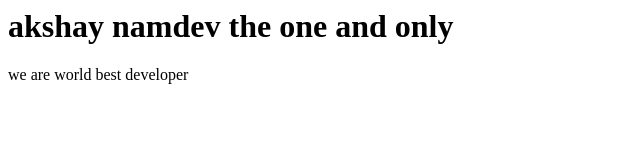
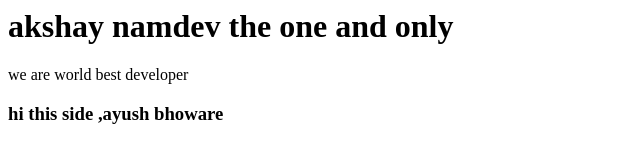
Before and after one commit to ayushbhoware/html5, a plain HTML site: page index.html in a window 1280 px wide. Shown: the whole page, without its empty margins (0-640 px from the left). Drawn offline with Linux system fonts and the light colour scheme.

Commit message:
git demo

```diff
--- a/index.html
+++ b/index.html
@@ -1,3 +1,5 @@
 <h1>akshay namdev the one and only</h1>
 
 <p> we are world best developer</p>
+
+<h3> hi this side ,ayush bhoware</h3>
```
